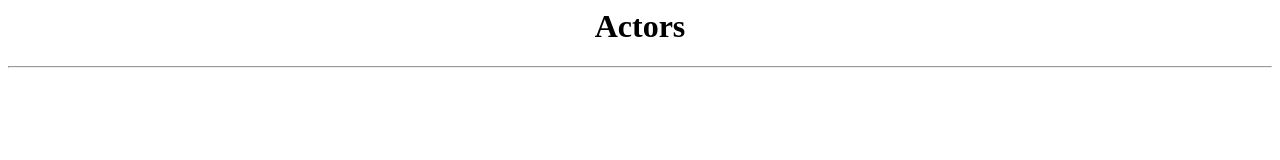
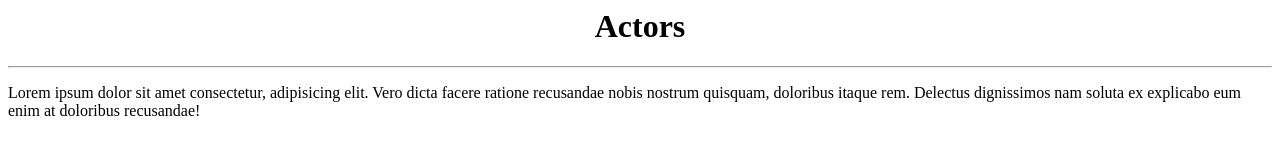
Before and after one commit to Rajkumar5ceh/HTMLActorpage, a plain HTML site: page index.html in a window 1280 px wide. Drawn offline with Linux system fonts and the light colour scheme.

Commit message:
content added

```diff
--- a/index.html
+++ b/index.html
@@ -2,3 +2,4 @@
   <h1>Actors</h1>
 </center>
 <hr>
+<p>Lorem ipsum dolor sit amet consectetur, adipisicing elit. Vero dicta facere ratione recusandae nobis nostrum quisquam, doloribus itaque rem. Delectus dignissimos nam soluta ex explicabo eum enim at doloribus recusandae!</p>
```
